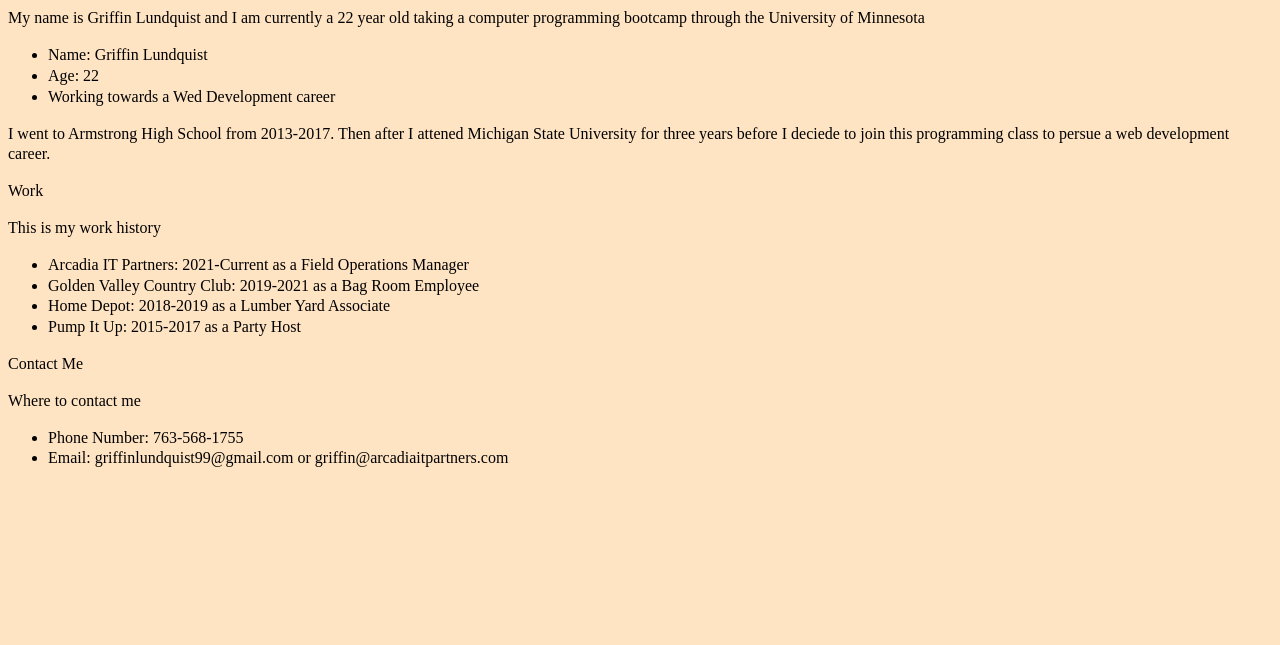
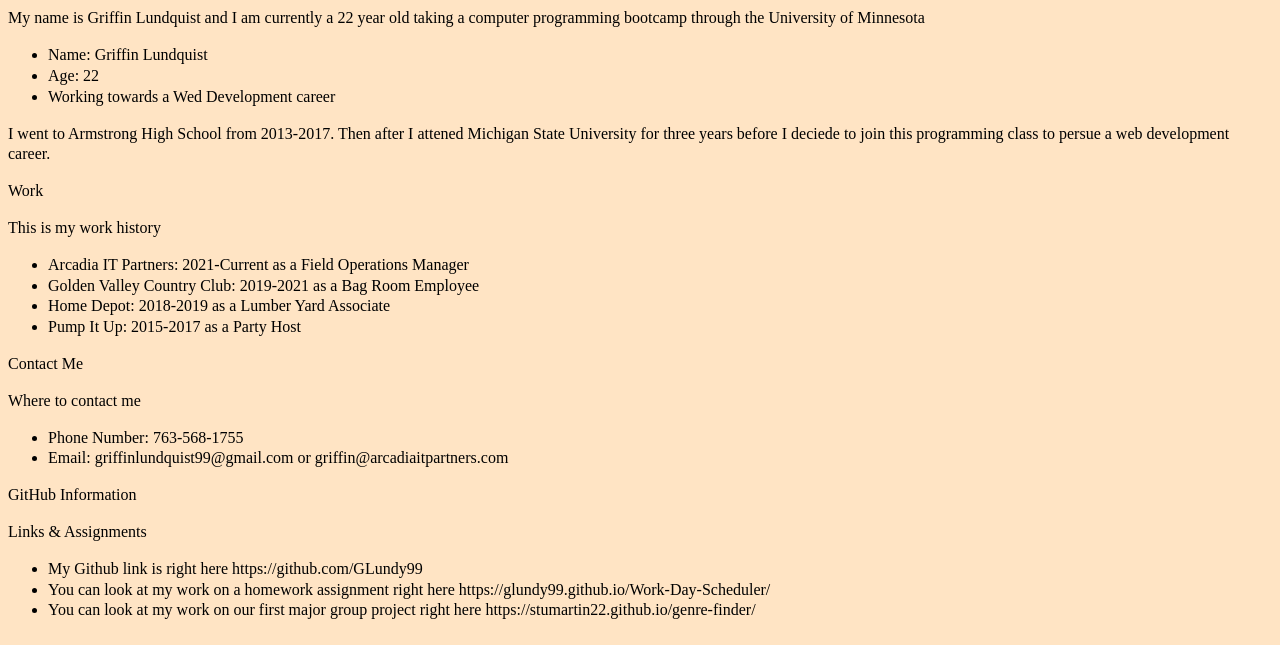
Before and after one commit to GLundy99/My-Portfolio, a plain HTML site: page index.html in a window 1280 px wide. Shown: the part 204-849 px from the top of the page. Before the commit the page ends 800 px from the top, so only its background shows below. Drawn offline with Linux system fonts and the light colour scheme; files that its build step writes are made by us from their sources.

Commit message:
file restructer

```diff
--- a/index.html
+++ b/index.html
@@ -71,6 +71,22 @@
                     </div>
                 </div>
             </section>
+
+            <section class="card">
+                <hi class="text-center">GitHub Information</hi>
+                <div class="col-lg-8">
+                    <p>Links & Assignments</p>
+                    <div class="row mt-3">
+                        <div class="col-md-6">
+                            <ul>
+                                <li>My Github link is right here https://github.com/GLundy99</li>
+                                <li>You can look at my work on a homework assignment right here https://glundy99.github.io/Work-Day-Scheduler/</li>
+                                <li>You can look at my work on our first major group project right here https://stumartin22.github.io/genre-finder/</li>
+                            </ul>
+                        </div>
+                    </div>
+                </div>
+            </section>
         </main>
     </body>
 </html>
```
